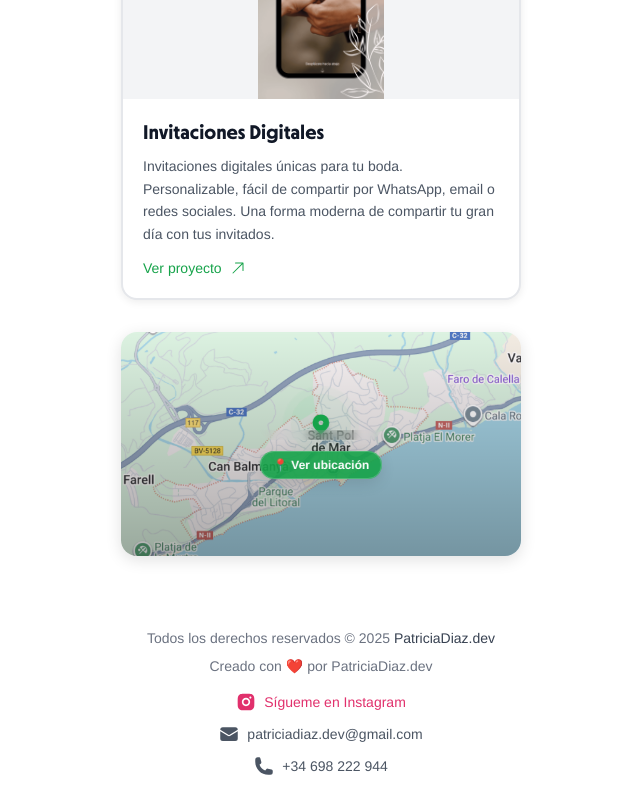
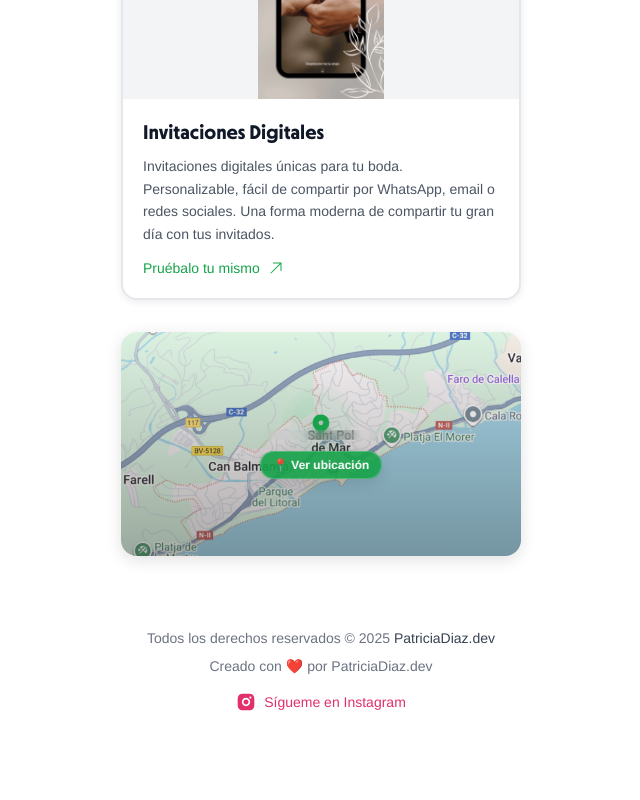
Before and after one commit to Patriciaddc80/link-inbio, a Next.js app: page / in a window 1280 px wide. Shown: the part 808-1608 px from the top of the page, without its empty margins (319-959 px from the left). After the commit the page ends 1544 px from the top, so only its background shows below. Built offline with nearby package versions, Linux system fonts and the light colour scheme.

Commit message:
Update components: fix ProjectCard props, update Footer and page

```diff
--- a/src/app/components/Footer.tsx
+++ b/src/app/components/Footer.tsx
@@ -1,6 +1,5 @@
 import { motion } from "framer-motion";
-import Email from "./icons/Email";
-import Phone from "./icons/Phone";
+
 
 const InstagramIcon = () => (
   <svg stroke="none" fill="#E1306C" strokeWidth="0" viewBox="0 0 24 24" height="20" width="20" xmlns="http://www.w3.org/2000/svg">
@@ -48,27 +47,6 @@ const Footer = () => {
           <span className="font-medium">Sígueme en Instagram</span>
         </motion.a>
 
-        <motion.a
-          href="mailto:patriciadiaz.dev@gmail.com"
-          aria-label="Email"
-          className="flex items-center gap-2 text-gray-600 hover:text-gray-900 transition-all duration-300"
-          whileHover={{ scale: 1.1 }}
-          whileTap={{ scale: 0.95 }}
-        >
-          <Email className="w-5 h-5" />
-          <span className="font-medium">patriciadiaz.dev@gmail.com</span>
-        </motion.a>
-
-        <motion.a
-          href="tel:+34698222944"
-          aria-label="Teléfono"
-          className="flex items-center gap-2 text-gray-600 hover:text-gray-900 transition-all duration-300"
-          whileHover={{ scale: 1.1 }}
-          whileTap={{ scale: 0.95 }}
-        >
-          <Phone className="w-5 h-5" />
-          <span className="font-medium">+34 698 222 944</span>
-        </motion.a>
       </div>
     </footer>
   );
--- a/src/app/components/ProjectCard.tsx
+++ b/src/app/components/ProjectCard.tsx
@@ -3,12 +3,12 @@ import Image from 'next/image';
 import Arrow from './icons/Arrow';
 
 interface ProjectCardProps {
-  href: string;
-  image: string;
-  imageAlt: string;
-  badge: string;
-  title: string;
-  description: string;
+  readonly href: string;
+  readonly image: string;
+  readonly imageAlt: string;
+  readonly badge: string;
+  readonly title: string;
+  readonly description: string;
 }
 
 export default function ProjectCard({
@@ -58,7 +58,7 @@ export default function ProjectCard({
           {description}
         </p>
         <div className="flex items-center text-green-600 font-medium text-sm">
-          <span>Ver proyecto</span>
+          <span>Pruébalo tu mismo</span>
           <Arrow className="ml-2 w-4 h-4 transition-transform group-hover:translate-x-1" />
         </div>
       </div>
--- a/src/app/page.tsx
+++ b/src/app/page.tsx
@@ -77,7 +77,7 @@ export default function Home() {
                     href="https://prototipo-wedding1.netlify.app/"
                     image="/images/invitaciones-digitales.webp"
                     imageAlt="Invitaciones Digitales"
-                    badge="INVITACIONES DIGITALES-DEMO"
+                    badge="INVITACIONES DIGITALES PARA BODAS - DEMO"
                     title="Invitaciones Digitales"
                     description="Invitaciones digitales únicas para tu boda. Personalizable, fácil de compartir por WhatsApp, email o redes sociales. Una forma moderna de compartir tu gran día con tus invitados."
                   />
```
